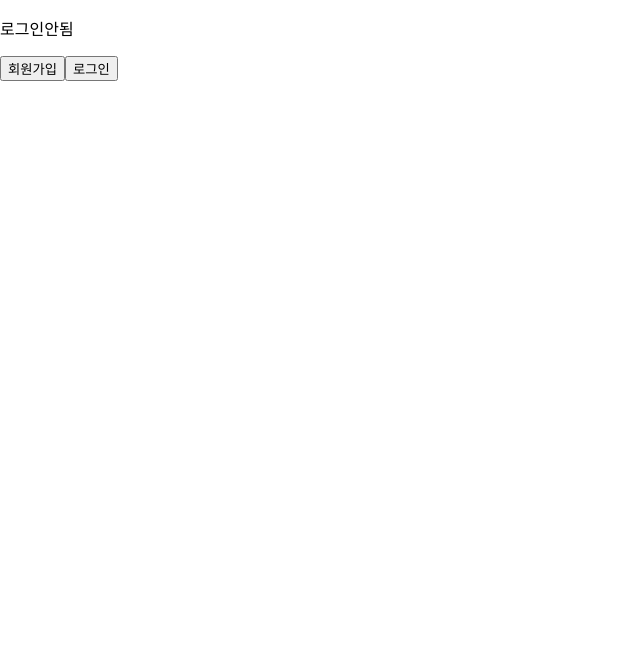
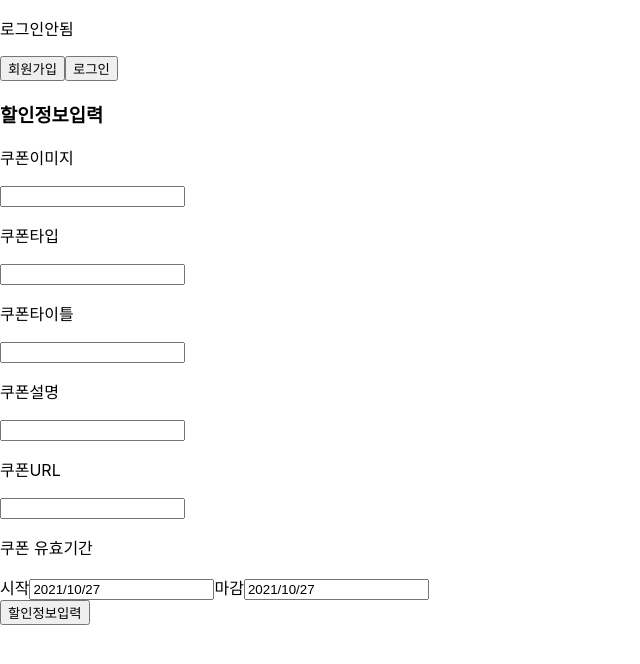
Before and after one commit to HangHae99-Team17/frontend, a React (Create React App) app: page /salewrite in a window 1280 px wide. Shown: the top 664 px of the page, without its empty margins (0-640 px from the left). Built offline with nearby package versions, Linux system fonts and the light colour scheme.

Commit message:
관리자 회원가입, 쿠폰입력,불러오기,삭제 기능 완료

```diff
--- a/package.json
+++ b/package.json
@@ -11,6 +11,7 @@
     "history": "^4.7.2",
     "immer": "^9.0.6",
     "react": "^17.0.2",
+    "react-datepicker": "^4.3.0",
     "react-dom": "^17.0.2",
     "react-redux": "^7.2.6",
     "react-router-dom": "^5.3.0",
--- /dev/null
+++ b/src/components/Coupon.js
@@ -0,0 +1,21 @@
+import React from 'react';
+import {useDispatch} from 'react-redux';
+import { actionCreators as saleActions } from "../redux/modules/sale";
+
+const Coupon = (props) => {
+
+    const dispatch= useDispatch();
+    const delsale = () =>{
+        dispatch(saleActions.delSaleFB(props.id))
+    }
+
+    return (
+        <React.Fragment>
+            <p>쿠폰타이틀</p>
+            <p>{props.couponTitle}</p>
+            <button onClick={delsale}>삭제</button>
+        </React.Fragment>
+    );
+};
+
+export default Coupon;
--- a/src/components/Header.js
+++ b/src/components/Header.js
@@ -1,4 +1,4 @@
-import React from 'react';
+import React, { useState, useEffect } from 'react';
 import {useDispatch,useSelector} from 'react-redux';
 import { actionCreators as userActions } from "../redux/modules/user";
 import { history } from "../redux/configureStore";
@@ -6,6 +6,8 @@ import { history } from "../redux/configureStore";
 const Header = () => {
     const dispatch = useDispatch();
     const is_login = useSelector((state) => state.user.is_login);
+    const user = useSelector((state) => state.user.user);
+    const [admin,setAdmin] = useState(user?user:"");
 
     const logout = () => {
         dispatch(userActions.logoutFB())
@@ -13,6 +15,12 @@ const Header = () => {
     const mypage = () => {
         history.push("/mypage");
     }
+
+    useEffect(()=>{
+        if(user){
+            setAdmin(user);
+        }
+    },[user])
 
     return (
         <React.Fragment>
@@ -33,6 +41,11 @@ const Header = () => {
                     history.push('/login')
                 }}>로그인</button>
                 </div>)}
+                <div>
+                    {admin.role === "ADMIN"?(<button onClick={()=>{
+                        history.push("/salelist");
+                    }}>할인보기</button>):""}
+                </div>
 
         </React.Fragment>
     );
--- a/src/components/SaleItem.js
+++ /dev/null
@@ -1,11 +0,0 @@
-import React from 'react';
-
-const SaleItem = () => {
-    return (
-        <div>
-            dgd
-        </div>
-    );
-};
-
-export default SaleItem;
--- a/src/pages/SaleBox.js
+++ /dev/null
@@ -1,13 +0,0 @@
-import React from 'react';
-import SaleItem from '../components/SaleItem';
-
-const SaleBox = () => {
-    return (
-        <React.Fragment>
-            쿠폰함
-            <SaleItem/>
-        </React.Fragment>
-    );
-};
-
-export default SaleBox;
--- /dev/null
+++ b/src/pages/SaleList.js
@@ -0,0 +1,27 @@
+import React, {useEffect} from 'react';
+import { useDispatch, useSelector } from 'react-redux';
+import { actionCreators as saleActions } from "../redux/modules/sale";
+import Coupon from '../components/Coupon';
+
+const SaleList = () => {
+
+    const dispatch = useDispatch();
+    const sale_list = useSelector((state) => state.sale.list);
+
+    useEffect(()=>{
+        dispatch(saleActions.setSaleFB());
+    },[])
+
+    return (
+        <React.Fragment>
+            <h3>쿠폰목록</h3>
+            {sale_list.map((sale) => {
+                return(
+                    <Coupon key={sale.id} {...sale}/>
+                )
+            })}
+        </React.Fragment>
+    );
+};
+
+export default SaleList;
--- /dev/null
+++ b/src/pages/SaleWrite.js
@@ -0,0 +1,68 @@
+import React,{useState} from 'react';
+import {useDispatch} from "react-redux";
+import DatePicker from "react-datepicker";
+import "react-datepicker/dist/react-datepicker.css";
+import { actionCreators as saleActions } from "../redux/modules/sale";
+
+const SaleWrite = () => {
+
+    const dispatch = useDispatch();
+    const [sale_info, setSale_Info] = useState({
+        couponimg: "",
+        coupontype: "",
+        coupontitle: "",
+        coupondesc:"",
+        couponurl: ""
+    });
+    const [startDate, setStartDate] = useState(new Date());
+    const [endDate, setEndDate] = useState(new Date());
+
+    const onChange = (e) => {
+        setSale_Info({...sale_info, [e.target.name]: e.target.value});
+    }
+
+    const {couponimg, coupontype, coupontitle, coupondesc, couponurl} = sale_info;
+
+    const dateToString = (date) => {
+        return date.getFullYear() + '-' + (date.getMonth() + 1).toString().padStart(2, '0') + '-' + date.getDate().toString().padStart(2, '0')
+    }
+
+    const addSale = () => {
+        const sale_content = {
+            couponImage: couponimg,
+            couponType: coupontype,
+            couponTitle: coupontitle,
+            couponDesc: coupondesc,
+            couponUrl: couponurl,
+            couponCreate: dateToString(startDate),
+            couponDespire: dateToString(endDate)
+        }
+        dispatch(saleActions.addSaleFB(sale_content));
+    }
+
+    return (
+        <div>
+            <h3>할인정보입력</h3>
+            <p>쿠폰이미지</p>
+            <input type="text" name="couponimg" value={couponimg} onChange={onChange}/>
+            <p>쿠폰타입</p>
+            <input type="text" name="coupontype" value={coupontype} onChange={onChange}/>
+            <p>쿠폰타이틀</p>
+            <input type="text" name="coupontitle" value={coupontitle} onChange={onChange}/>
+            <p>쿠폰설명</p>
+            <input type="text" name="coupondesc" value={coupondesc} onChange={onChange}/>
+            <p>쿠폰URL</p>
+            <input type="text" name="couponurl" value={couponurl} onChange={onChange}/>
+            <p>쿠폰 유효기간</p>
+            시작
+            <DatePicker dateFormat="yyyy/MM/dd" name="startDate" selected={startDate} onChange={date => setStartDate(date)}/>
+            마감
+            <DatePicker dateFormat="yyyy/MM/dd" name="endDate" selected={endDate} onChange={date => setEndDate(date)}/>
+            <div>
+                <button onClick={addSale}>할인정보입력</button>
+            </div>
+        </div>
+    );
+};
+
+export default SaleWrite;
--- a/src/pages/SignUp.js
+++ b/src/pages/SignUp.js
@@ -5,6 +5,7 @@ import { checkValue } from "../shared/regExp";
 
 const SignUp = () => {
     const dispatch = useDispatch();
+    const [admin, setAdmin] = useState(false);
     const [email_double, setEmail_Double] = useState("");
     const [passwordcheck, setPasswordcheck] = useState("");
     const emailcheck = useSelector((state) => state.user.useremail);
@@ -17,14 +18,15 @@ const SignUp = () => {
         cardtype:"",
         type1:"",
         type2:"",
-        type3:""
+        type3:"",
+        admintoken:""
     });
 
     const onChange = (e) => {
         setSignUp_Info({...signup_info, [e.target.name]: e.target.value});
     }
 
-    const {email, username, password, password1, telecom, cardtype, type1, type2, type3} = signup_info;
+    const {email, username, password, password1, telecom, cardtype, type1, type2, type3, admintoken} = signup_info;
 
     const signup = () => {
 
@@ -36,7 +38,9 @@ const SignUp = () => {
             cardType:cardtype,
             type1:type1,
             type2:type2,
-            type3:type3
+            type3:type3,
+            admin:admin,
+            adminToken:admintoken
         }
 
         dispatch(userActions.signupFB(user_info))
@@ -50,6 +54,14 @@ const SignUp = () => {
         dispatch(userActions.checkemailFB(user_email))
 
         console.log(emailcheck)
+    }
+
+    const admincheck = () => {
+        if(admin === false){
+            setAdmin(true);
+        }else{
+            setAdmin(false)
+        }
     }
 
     useEffect(()=> {
@@ -95,6 +107,10 @@ const SignUp = () => {
             <input type="text"  name="type2" value={type2} onChange={onChange}/>
             <p>타입3</p>
             <input type="text" name="type3" value={type3} onChange={onChange}/>
+            <p>관리자십니까?</p>
+            <button onClick={admincheck}>예</button>
+            <button onClick={admincheck}>아니요</button>
+            {admin?(<input type="text" name="admintoken" value={admintoken} onChange={onChange}/>):("")}
             <button onClick={signup}>가입하기</button>
         </React.Fragment>
     );
--- a/src/redux/configureStore.js
+++ b/src/redux/configureStore.js
@@ -9,6 +9,7 @@ import User from "./modules/user";
 import Category from "./modules/category";
 import Folders from "./modules/folders";
 import detail from "./modules/detail";
+import Sale from "./modules/sale";
 
 
 
@@ -22,6 +23,7 @@ const rootReducer = combineReducers({
 
     category: Category,
     folders: Folders,
+    sale:Sale,
 
     router: connectRouter(history),
 });
--- /dev/null
+++ b/src/redux/modules/sale.js
@@ -0,0 +1,88 @@
+import { createAction, handleActions } from "redux-actions";
+import { produce } from "immer";
+import { apis } from "../../common/axios";
+
+//action type
+const SET_SALE = "SET_SALE";
+const ADD_SALE = "ADD_SALE";
+const DEL_SALE = "DEL_SALE";
+
+//action creator
+const setSale = createAction(SET_SALE, (sale) => ({ sale }));
+const addSale = createAction(ADD_SALE, (sale) => ({ sale }));
+const delSale = createAction(DEL_SALE, (coupon_id) => ({coupon_id}))
+
+//initialState
+const initialState = {
+  list: [],
+};
+
+
+export const setSaleFB = () => {
+  return async(dispatch) => {
+    try {
+      const res = await apis.getCoupon()
+      dispatch(setSale(res.data.data))
+    } catch(e) {
+      console.log(e);
+    }
+  }
+}
+
+
+export const addSaleFB = (sale) => {
+  return async (dispatch, getState, { history }) => {
+    try {
+      const res = await apis.addCoupon(sale)
+      console.log(res.data.data);
+      dispatch(addSale(sale))
+      history.replace("/");
+    } catch(e) {
+      console.log(e);
+    }
+  };
+};
+
+export const delSaleFB= (coupon_id) => {
+  return async(dispatch,getState,{history}) => {
+    try{
+      await apis.delCoupon(coupon_id);
+      dispatch(delSale(coupon_id));
+      history.replace('/salelist');
+    }catch(e){
+      console.log(e);
+    }
+  }
+}
+
+
+export default handleActions(
+  {
+    [SET_SALE]: (state, action) =>
+      produce(state, (draft) => {
+        draft.list = action.payload.sale
+        console.log(draft.list);
+      }),
+    [ADD_SALE]: (state, action) =>
+      produce(state, (draft) => {
+        draft.list.push(action.payload.sale);
+      }),
+    [DEL_SALE]: (state, action) =>
+      produce(state, (draft)=>{
+        let idx = draft.list.findIndex((p) => p.id.toString() === action.payload.coupon_id);
+        if (idx !== -1) {
+          draft.list.splice(idx, 1);
+        }
+      })
+  },
+  initialState
+);
+
+
+const actionCreators = {
+  addSaleFB,
+  setSaleFB,
+  delSaleFB
+};
+
+export { actionCreators };
--- a/src/shared/App.js
+++ b/src/shared/App.js
@@ -9,9 +9,10 @@ import SignUp from "../pages/SignUp";
 import Login from "../pages/Login";
 import MyPage from "../pages/MyPage";
 import Detail from "../pages/Detail";
-import SaleBox from "../pages/SaleBox";
 import Folders from "../pages/Folders";
 import Category from "../pages/Category";
+import SaleList from "../pages/SaleList";
+import SaleWrite from "../pages/SaleWrite";
 import Header from "../components/Header";
 import { actionCreators as userActions } from "../redux/modules/user";
 
@@ -36,10 +37,11 @@ function App() {
         <Route path="/signup" exact component={SignUp} />
         <Route path="/login" exact component={Login} />
         <Route path="/mypage" exact component={MyPage} />
-        <Route path="/salebox" exact component={SaleBox} />
         <Route path="/folders" exact component={Folders} />
         <Route path="/category" exact component={Category} />
         <Route path="/api/detail/:id" exact component={Detail} />
+        <Route path="/salelist" exact component={SaleList} />
+        <Route path="/salewrite" exact component={SaleWrite} />
       </ConnectedRouter>
       </Grid>
     </React.Fragment>
```
Also changed, not shown: src/common/axios.js (+4 -3 lines), 1 other file (tests, documents, lock files or other folders).
